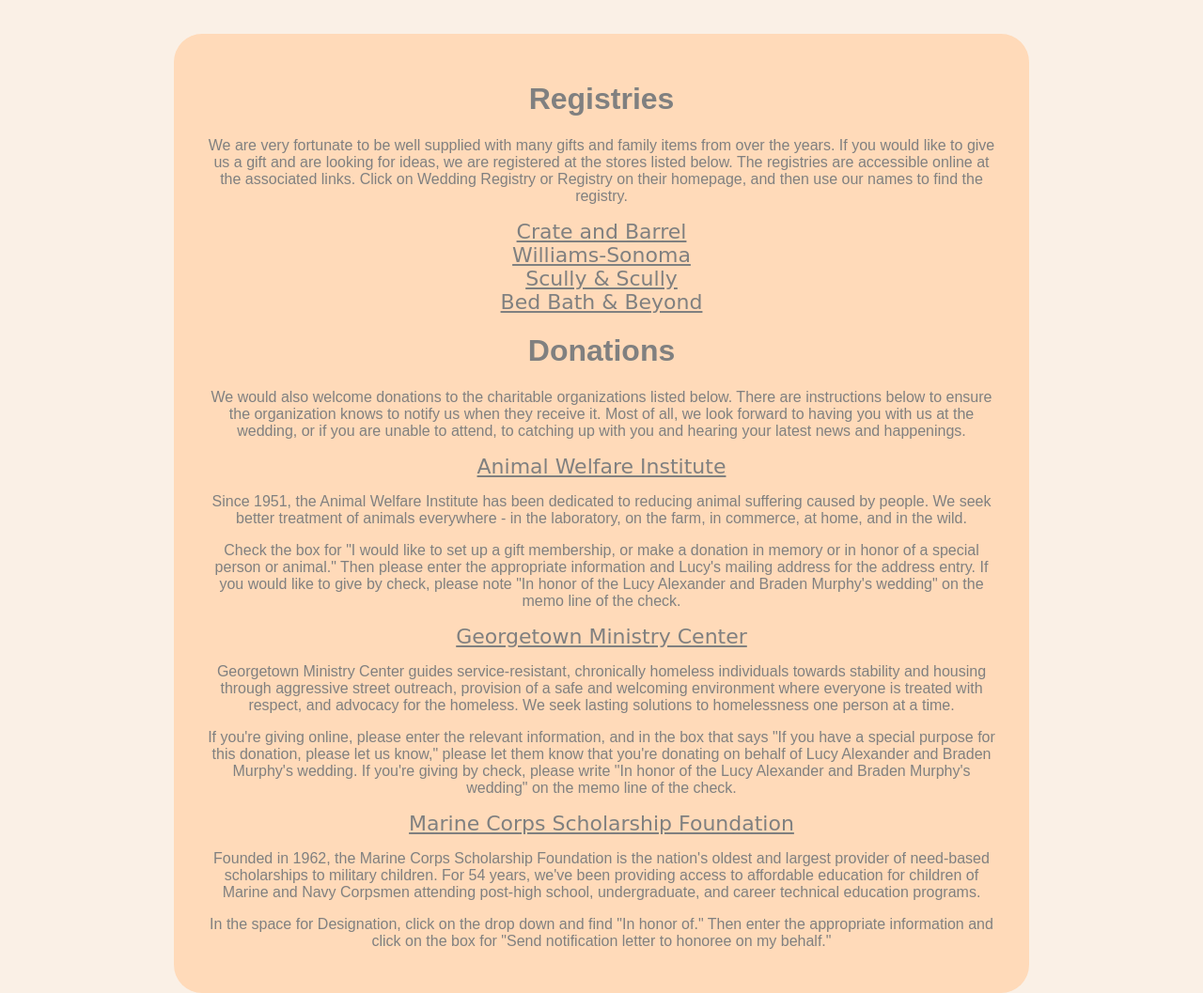
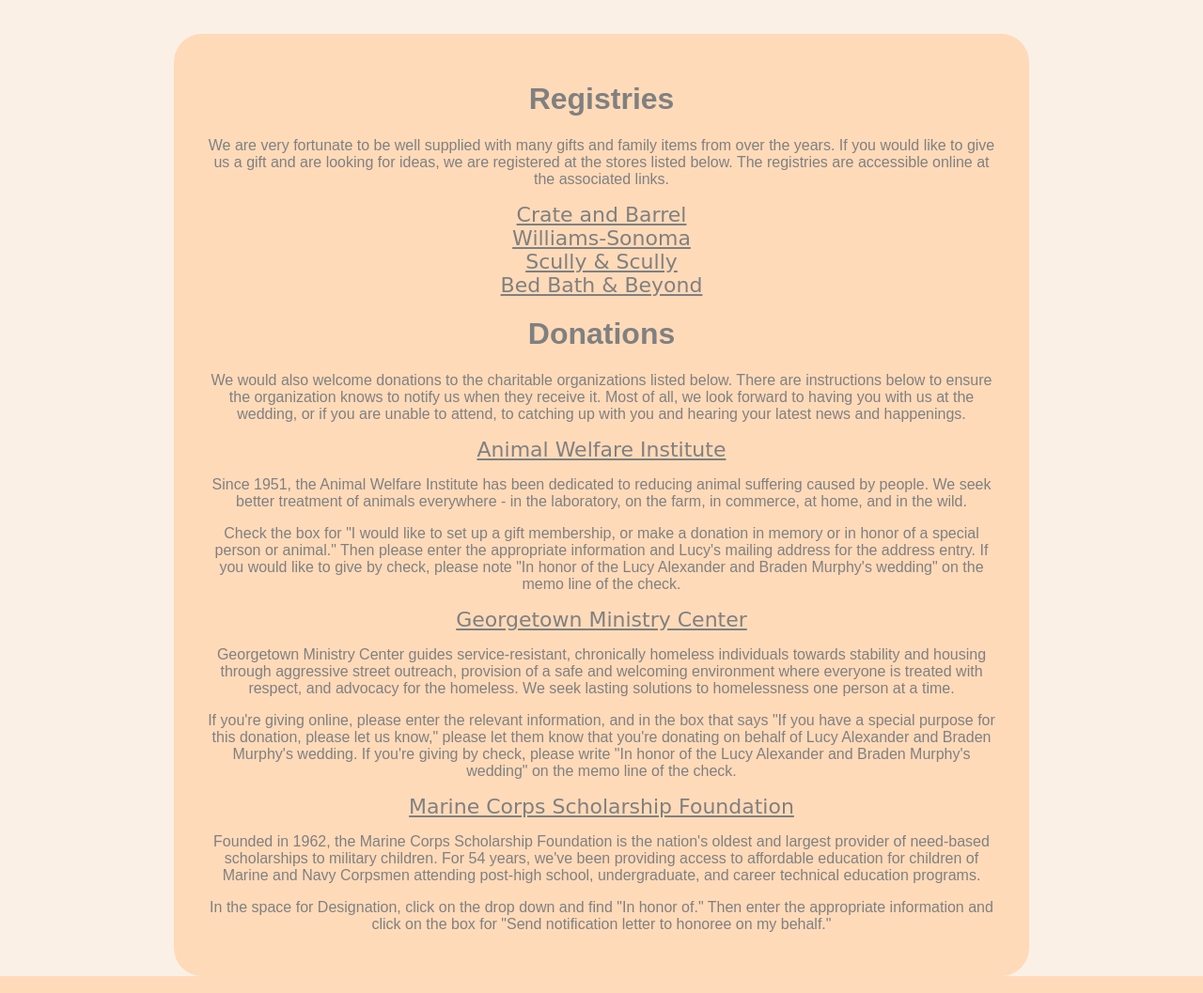
Before and after one commit to chas11man/lucyandbraden, a Django app: page / in a window 1280 px wide, after a click on "Registries". Shown: the part 262-1319 px from the top of the page at 94% size. Run offline with Django 3.2, Linux system fonts and the light colour scheme; some libraries are stand-ins or nearby versions; some web fonts are replaced.

Commit message:
registry links updated

```diff
--- a/home/templates/home/index.html
+++ b/home/templates/home/index.html
@@ -116,14 +116,14 @@
         </div>
         <div id="registry" class="pageContent" style="display: none;">
             <h1>Registries</h1>
-            <p>We are very fortunate to be well supplied with many gifts and family items from over the years. If you would like to give us a gift and are looking for ideas, we are registered at the stores listed below. The registries are accessible online at the associated links. Click on Wedding Registry or Registry on their homepage, and then use our names to find the registry.</p>
+            <p>We are very fortunate to be well supplied with many gifts and family items from over the years. If you would like to give us a gift and are looking for ideas, we are registered at the stores listed below. The registries are accessible online at the associated links.</p>
             <a href="http://www.crateandbarrel.com/gift-registry/lucy-alexander-and-braden-murphy/r5612575" target="_blank">Crate and Barrel</a>
             <br>
-            <a href="https://secure.williams-sonoma.com/registry/" target="_blank">Williams-Sonoma</a>
+            <a href="http://williams-sonoma.com/registry/mmwrmxpfkv/registry-list.html" target="_blank">Williams-Sonoma</a>
             <br>
-            <a href="http://www.scullyandscully.com/shop.axd/WeddingRegistry" target="_blank">Scully &amp; Scully</a>
+            <a href="http://www.scullyandscully.com/shop.axd/RegistryBuyerBP?edpno=647520" target="_blank">Scully &amp; Scully</a>
             <br>
-            <a href="https://www.bedbathandbeyond.com/store/page/Registry" target="_blank">Bed Bath &amp; Beyond</a>
+            <a href="http://www.bedbathandbeyond.com/store/giftregistry/view_registry_guest.jsp?eventType=Wedding&registryId=543972926" target="_blank">Bed Bath &amp; Beyond</a>
             <h1>Donations</h1>
             <p>We would also welcome donations to the charitable organizations listed below. There are instructions below to ensure the organization knows to notify us when they receive it. Most of all, we look forward to having you with us at the wedding, or if you are unable to attend, to catching up with you and hearing your latest news and happenings.</p>
             <a href="https://awionline.org/content/make-donation-awi" target="_blank">Animal Welfare Institute</a>
```
